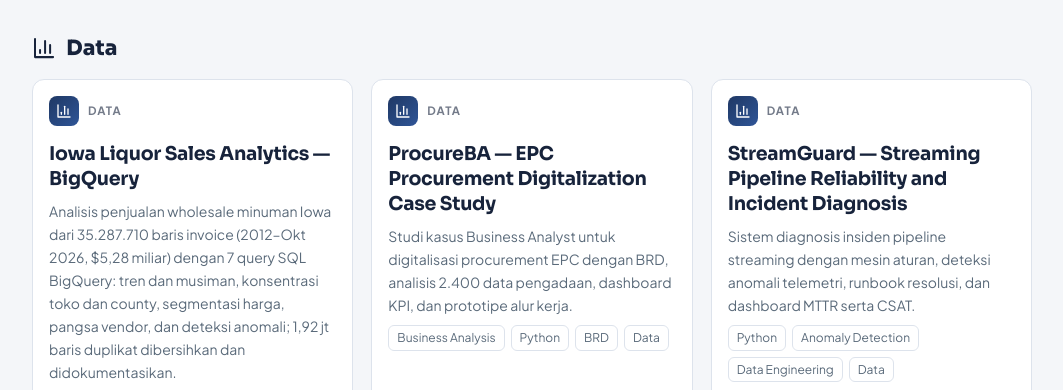
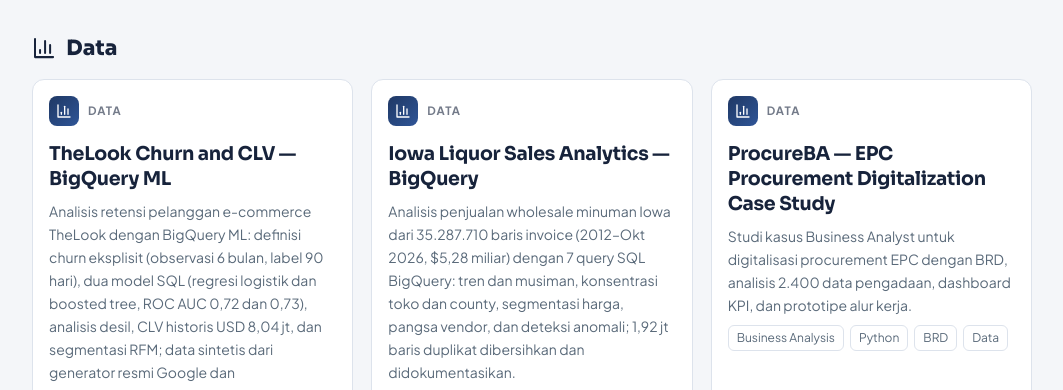
Before and after one commit to andikapratamazaid/andikapratamazaid.github.io, a plain HTML site: page index.html in a window 1280 px wide. Shown: the part 3590-3980 px from the top of the page, without its empty margins (108-1171 px from the left). Drawn offline with Linux system fonts and the light colour scheme.

Commit message:
Add TheLook Churn and CLV — BigQuery ML project card

```diff
--- a/index.html
+++ b/index.html
@@ -596,6 +596,7 @@ var P=[
 {t:"Invoice Fraud & Three-Way Match Agent",cm:"39 fraud tertangkap",cl:"Precision dan recall 1,000 pada 148 invoice sintetis berlabel",d:"Agent deteksi fraud pembayaran vendor lewat pencocokan PO, BAST, dan invoice: invoice ganda dan pecah invoice, selisih harga dan volume, invoice tanpa PO, pola angka bulat, dan uji Benford.",cat:"ai",tech:["Python","SQLite","Audit"],u:GH+"invoice-fraud-agent",l:"Lihat Kode",f:1},
 {t:"AgentForge — Multi-Agent Automation System",cm:"OpenRouter",cl:"Sistem multi-agent dengan orkestrasi, perutean model, dan skor kualitas",d:"Sistem multi-agent bertenaga OpenRouter dengan roadmap menuju produk SaaS.",cat:"ai",tech:["Python","OpenRouter","Multi-Agent"],u:GH+"agentforge-multi-agent-system",l:"Lihat Kode",f:1},
 {t:"OmniForge — Multi-Platform Agent Gateway",cm:"6 platform",cl:"Satu gateway untuk Telegram, Discord, Slack, WhatsApp, Signal, dan CLI",d:"Gateway agent satu proses untuk enam platform chat dengan kelanjutan percakapan lintas platform.",cat:"ai",tech:["Python","Gateway","Multi-Platform"],u:GH+"omniforge-agent-gateway",l:"Lihat Kode",f:1},
+{t:"TheLook Churn and CLV — BigQuery ML",cm:"ROC AUC 0,73",cl:"Prediksi churn TheLook: desil risiko 97,6% turun ke 72,9%, CLV total USD 8,04 jt",d:"Analisis retensi pelanggan e-commerce TheLook dengan BigQuery ML: definisi churn eksplisit (observasi 6 bulan, label 90 hari), dua model SQL (regresi logistik dan boosted tree, ROC AUC 0,72 dan 0,73), analisis desil, CLV historis USD 8,04 jt, dan segmentasi RFM; data sintetis dari generator resmi Google dan keterbatasannya didokumentasikan terbuka.",cat:"data",tech:["BigQuery ML","SQL","Python"],u:GH+"thelook-churn-clv-bigquery-ml",l:"Lihat Kode",f:1},
 {t:"Iowa Liquor Sales Analytics — BigQuery",cm:"35,3 jt baris",cl:"Penjualan minuman Iowa 2012–2026: musiman Desember, 132 toko kuasai 50% pasar",d:"Analisis penjualan wholesale minuman Iowa dari 35.287.710 baris invoice (2012–Okt 2026, $5,28 miliar) dengan 7 query SQL BigQuery: tren dan musiman, konsentrasi toko dan county, segmentasi harga, pangsa vendor, dan deteksi anomali; 1,92 jt baris duplikat dibersihkan dan didokumentasikan.",cat:"data",tech:["SQL","BigQuery","Python"],u:GH+"iowa-liquor-sales-bigquery",l:"Lihat Kode",f:1},
   {t:"ProcureBA — EPC Procurement Digitalization Case Study",cm:"Business Analysis",cl:"Paket studi kasus BA lengkap dari proses as-is sampai prototipe dan UAT",d:"Studi kasus Business Analyst untuk digitalisasi procurement EPC dengan BRD, analisis 2.400 data pengadaan, dashboard KPI, dan prototipe alur kerja.",cat:"data",tech:["Business Analysis","Python","BRD"],u:GH+"procureba-epc-case-study",l:"Lihat Kode",f:1},
 {t:"StreamGuard — Streaming Pipeline Reliability and Incident Diagnosis",cm:"384 insiden",cl:"Diagnosis 384 insiden pipeline streaming dalam lima kategori kegagalan",d:"Sistem diagnosis insiden pipeline streaming dengan mesin aturan, deteksi anomali telemetri, runbook resolusi, dan dashboard MTTR serta CSAT.",cat:"data",tech:["Python","Anomaly Detection","Data Engineering"],u:GH+"streamguard-pipeline-diagnosis",l:"Lihat Kode",f:1},
```
